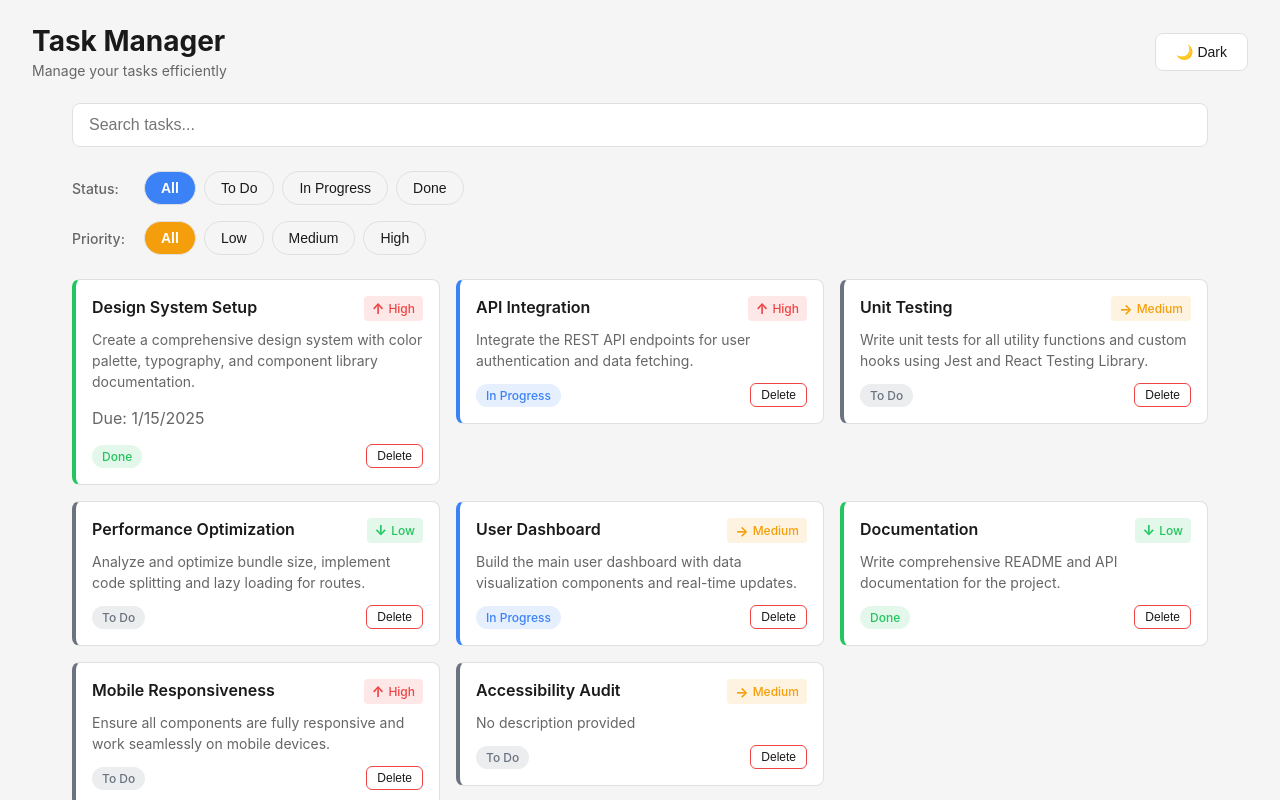
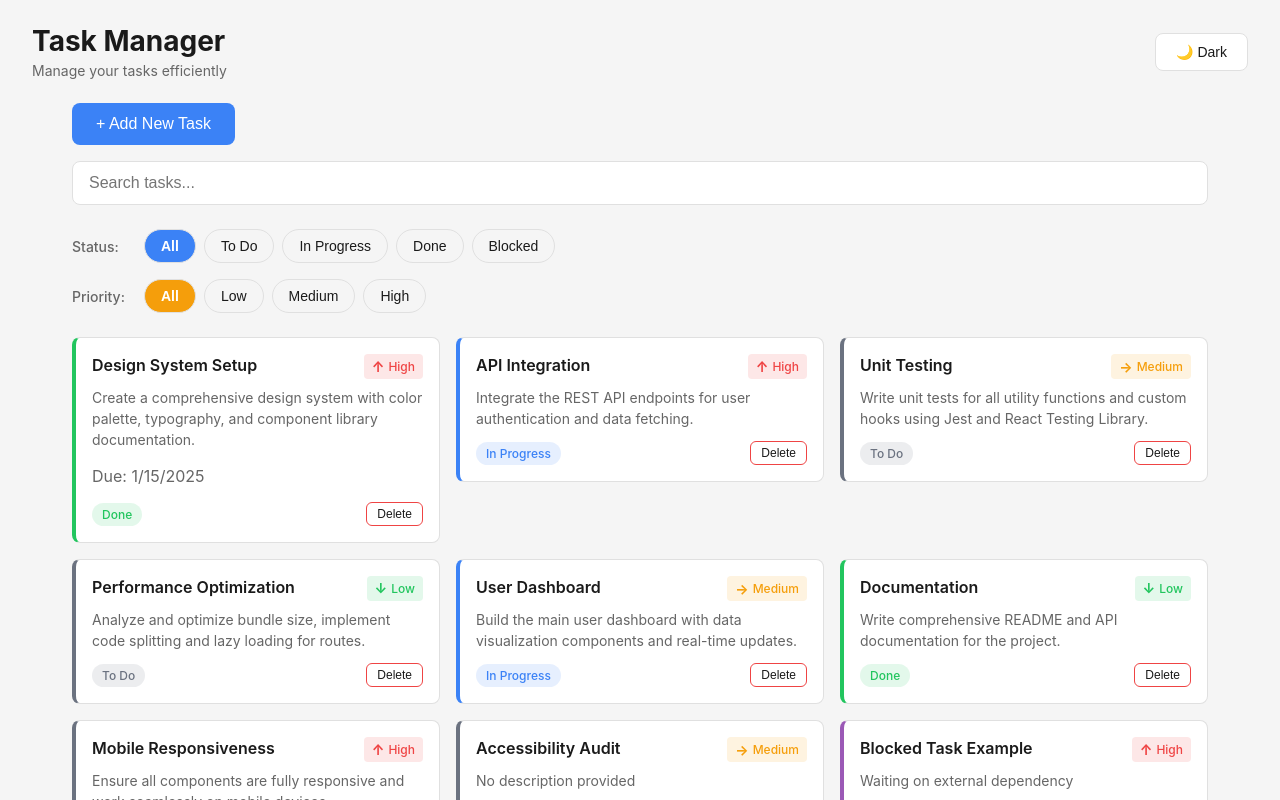
Before and after one commit to LeoZaiTech/SeniorReactDeveloperTakeHomeTest, a React (Create React App) app: page / in a window 1280 px wide. Shown: the top 800 px of the page. Built offline with nearby package versions, Linux system fonts and the light colour scheme.

Commit message:
Add blocked status, add task form with toggle, update slides

```diff
--- a/src/App.css
+++ b/src/App.css
@@ -72,6 +72,23 @@ body {
   margin: 0 auto;
 }
 
+/* Add Task toggle button */
+.add-task-toggle {
+  padding: 12px 24px;
+  border: none;
+  border-radius: 8px;
+  font-size: 1rem;
+  font-weight: 500;
+  cursor: pointer;
+  transition: all 0.2s ease;
+  margin-bottom: 1rem;
+}
+
+.add-task-toggle:hover {
+  opacity: 0.9;
+  transform: translateY(-1px);
+}
+
 .app-footer {
   padding: 24px 32px;
   text-align: center;
--- a/src/App.tsx
+++ b/src/App.tsx
@@ -6,7 +6,8 @@ import React, { useState } from 'react';
 // useTheme: Hook to access theme state and colors
 import { ThemeProvider, useTheme } from './context/ThemeContext';
 // TaskList: Main component that displays filtered tasks
-import { TaskList } from './components';
+// TaskForm: Form component for adding new tasks (added for Add Task functionality)
+import { TaskList, TaskForm } from './components';
 // Sample data for demonstration
 import { sampleTasks } from './data/sampleTasks';
 // Task type for state typing
@@ -30,9 +31,20 @@ const AppContent: React.FC = () => {
   // Lifted state for tasks (added for delete functionality)
   const [tasks, setTasks] = useState<Task[]>(sampleTasks);
 
+  // Form visibility state (toggle Add Task form)
+  const [showForm, setShowForm] = useState(false);
+
   // Delete handler (added for delete functionality)
   const handleDeleteTask = (taskId: string) => {
     setTasks(prev => prev.filter(t => t.id !== taskId));
+  };
+
+  // Add task handler (added for Add Task functionality)
+  const handleAddTask = (newTask: Omit<Task, 'id'>) => {
+    setTasks(prev => [
+      ...prev,
+      { ...newTask, id: String(Date.now()) }
+    ]);
   };
 
   // ----------------------------------------
@@ -75,8 +87,26 @@ const AppContent: React.FC = () => {
       </header>
 
       {/* MAIN: Task list component */}
-      {/* onDeleteTask prop added for delete functionality */}
+      {/* TaskForm added for Add Task functionality */}
       <main className="app-main">
+        <button
+          className="add-task-toggle"
+          onClick={() => setShowForm(!showForm)}
+          style={{
+            backgroundColor: colors.statusInProgress,
+            color: '#ffffff',
+          }}
+        >
+          {showForm ? '✕ Cancel' : '+ Add New Task'}
+        </button>
+
+        {showForm && (
+          <TaskForm onAddTask={(task) => {
+            handleAddTask(task);
+            setShowForm(false);  // Close form after adding
+          }} />
+        )}
+
         <TaskList tasks={tasks} onDeleteTask={handleDeleteTask} />
 
 
--- a/src/components/TaskCard/TaskCard.tsx
+++ b/src/components/TaskCard/TaskCard.tsx
@@ -26,6 +26,7 @@ const statusLabels: Record<TaskStatus, string> = {
   'todo': 'To Do',
   'in-progress': 'In Progress',
   'done': 'Done',
+  'blocked': 'Blocked',  // Added for blocked status
 };
 
 
@@ -65,6 +66,8 @@ export const TaskCard: React.FC<TaskCardProps> = ({
         return colors.statusInProgress;
       case 'done':
         return colors.statusDone;
+      case 'blocked':  // Added for blocked status
+        return colors.statusBlocked;
     }
   };
 
--- /dev/null
+++ b/src/components/TaskForm/TaskForm.css
@@ -0,0 +1,63 @@
+/* TaskForm styles (added for Add Task functionality) */
+.task-form {
+  padding: 1.5rem;
+  border: 1px solid;
+  border-radius: 12px;
+  margin-bottom: 1.5rem;
+  display: flex;
+  flex-direction: column;
+  gap: 1rem;
+}
+
+.task-form h3 {
+  margin: 0 0 0.5rem 0;
+  font-size: 1.125rem;
+}
+
+.form-input,
+.form-textarea,
+.form-select {
+  padding: 0.75rem;
+  border: 1px solid;
+  border-radius: 8px;
+  font-size: 1rem;
+  width: 100%;
+  box-sizing: border-box;
+}
+
+.form-textarea {
+  min-height: 80px;
+  resize: vertical;
+}
+
+.form-row {
+  display: flex;
+  gap: 1rem;
+}
+
+.form-row .form-select {
+  flex: 1;
+}
+
+.form-submit {
+  padding: 0.75rem 1.5rem;
+  background: #3b82f6;
+  color: white;
+  border: none;
+  border-radius: 8px;
+  font-size: 1rem;
+  font-weight: 500;
+  cursor: pointer;
+  transition: background 0.2s ease;
+}
+
+.form-submit:hover {
+  background: #2563eb;
+}
+
+.form-input:focus,
+.form-textarea:focus,
+.form-select:focus {
+  outline: none;
+  border-color: #3b82f6;
+}
--- /dev/null
+++ b/src/components/TaskForm/TaskForm.tsx
@@ -0,0 +1,88 @@
+import React, { useState } from 'react';
+import { Task, TaskStatus, TaskPriority } from '../../types/task';
+import { useTheme } from '../../context/ThemeContext';
+import './TaskForm.css';
+
+// Props Interface (added for Add Task functionality)
+interface TaskFormProps {
+  onAddTask: (task: Omit<Task, 'id'>) => void;
+}
+
+export const TaskForm: React.FC<TaskFormProps> = ({ onAddTask }) => {
+  const { colors } = useTheme();
+
+  // Form state
+  const [title, setTitle] = useState('');
+  const [description, setDescription] = useState('');
+  const [status, setStatus] = useState<TaskStatus>('todo');
+  const [priority, setPriority] = useState<TaskPriority>('medium');
+
+  // Submit handler (added for Add Task functionality)
+  const handleSubmit = (e: React.FormEvent) => {
+    e.preventDefault();
+    if (!title.trim()) return;
+
+    onAddTask({ title, description, status, priority });
+
+    // Reset form
+    setTitle('');
+    setDescription('');
+    setStatus('todo');
+    setPriority('medium');
+  };
+
+  return (
+    <form onSubmit={handleSubmit} className="task-form" style={{ backgroundColor: colors.surface, borderColor: colors.border }}>
+      <h3 style={{ color: colors.text }}>Add New Task</h3>
+
+      <input
+        type="text"
+        placeholder="Task title"
+        value={title}
+        onChange={(e) => setTitle(e.target.value)}
+        required
+        className="form-input"
+        style={{ backgroundColor: colors.background, color: colors.text, borderColor: colors.border }}
+      />
+
+      <textarea
+        placeholder="Description (optional)"
+        value={description}
+        onChange={(e) => setDescription(e.target.value)}
+        className="form-textarea"
+        style={{ backgroundColor: colors.background, color: colors.text, borderColor: colors.border }}
+      />
+
+      <div className="form-row">
+        <select
+          value={status}
+          onChange={(e) => setStatus(e.target.value as TaskStatus)}
+          className="form-select"
+          style={{ backgroundColor: colors.background, color: colors.text, borderColor: colors.border }}
+        >
+          <option value="todo">To Do</option>
+          <option value="in-progress">In Progress</option>
+          <option value="done">Done</option>
+          <option value="blocked">Blocked</option>
+        </select>
+
+        <select
+          value={priority}
+          onChange={(e) => setPriority(e.target.value as TaskPriority)}
+          className="form-select"
+          style={{ backgroundColor: colors.background, color: colors.text, borderColor: colors.border }}
+        >
+          <option value="low">Low</option>
+          <option value="medium">Medium</option>
+          <option value="high">High</option>
+        </select>
+      </div>
+
+      <button type="submit" className="form-submit">
+        Add Task
+      </button>
+    </form>
+  );
+};
+
+export default TaskForm;
--- /dev/null
+++ b/src/components/TaskForm/index.ts
@@ -0,0 +1,2 @@
+export { TaskForm } from './TaskForm';
+export { default } from './TaskForm';
--- a/src/components/TaskList/TaskList.tsx
+++ b/src/components/TaskList/TaskList.tsx
@@ -22,6 +22,7 @@ const statusLabels: Record<FilterStatus, string> = {
   'todo': 'To Do',
   'in-progress': 'In Progress',
   'done': 'Done',
+  'blocked': 'Blocked',  // Added for blocked status
 };
 
 const priorityLabels: Record<FilterPriority, string> = {
--- a/src/components/index.ts
+++ b/src/components/index.ts
@@ -1,2 +1,3 @@
 export { TaskCard } from './TaskCard';
 export { TaskList } from './TaskList';
+export { TaskForm } from './TaskForm';  // Added for Add Task functionality
--- a/src/context/ThemeContext.tsx
+++ b/src/context/ThemeContext.tsx
@@ -19,6 +19,7 @@ interface ThemeColors {
   statusTodo: string;
   statusInProgress: string;
   statusDone: string;
+  statusBlocked: string;  // Added for blocked status
   priorityLow: string;
   priorityMedium: string;
   priorityHigh: string;
@@ -33,6 +34,7 @@ const lightColors: ThemeColors = {
   statusTodo: '#6b7280',
   statusInProgress: '#3b82f6',
   statusDone: '#22c55e',
+  statusBlocked: '#9b59b6',  // Added for blocked status
   priorityLow: '#22c55e',
   priorityMedium: '#f59e0b',
   priorityHigh: '#ef4444',
@@ -47,6 +49,7 @@ const darkColors: ThemeColors = {
   statusTodo: '#9ca3af',
   statusInProgress: '#60a5fa',
   statusDone: '#4ade80',
+  statusBlocked: '#a855f7',  // Added for blocked status
   priorityLow: '#4ade80',
   priorityMedium: '#fbbf24',
   priorityHigh: '#f87171',
--- a/src/data/sampleTasks.ts
+++ b/src/data/sampleTasks.ts
@@ -58,4 +58,11 @@ export const sampleTasks: Task[] = [
     status: 'todo',
     priority: 'medium',
   },
+  {
+    id: '9',
+    title: 'Blocked Task Example',
+    description: 'Waiting on external dependency',
+    status: 'blocked',  // Added for blocked status
+    priority: 'high',
+  },
 ];
--- a/src/hooks/useTaskFilter.ts
+++ b/src/hooks/useTaskFilter.ts
@@ -35,7 +35,7 @@ export const useTaskFilter = (tasks: Task[]): UseTaskFilterResult => {
 
   // Option Arrays:These arrays drive the filter button rendering in TaskList
   // Adding a new status here automatically creates a new button
-  const statusOptions: FilterStatus[] = ['all', 'todo', 'in-progress', 'done'];
+  const statusOptions: FilterStatus[] = ['all', 'todo', 'in-progress', 'done', 'blocked'];  // Added 'blocked'
   const priorityOptions: FilterPriority[] = ['all', 'low', 'medium', 'high'];
 
 
--- a/src/types/task.ts
+++ b/src/types/task.ts
@@ -1,7 +1,7 @@
 
 // Union types for status and priority
 
-export type TaskStatus = 'todo' | 'in-progress' | 'done';
+export type TaskStatus = 'todo' | 'in-progress' | 'done' | 'blocked';  // Added 'blocked' status
 
 export type TaskPriority = 'low' | 'medium' | 'high';
 
```
